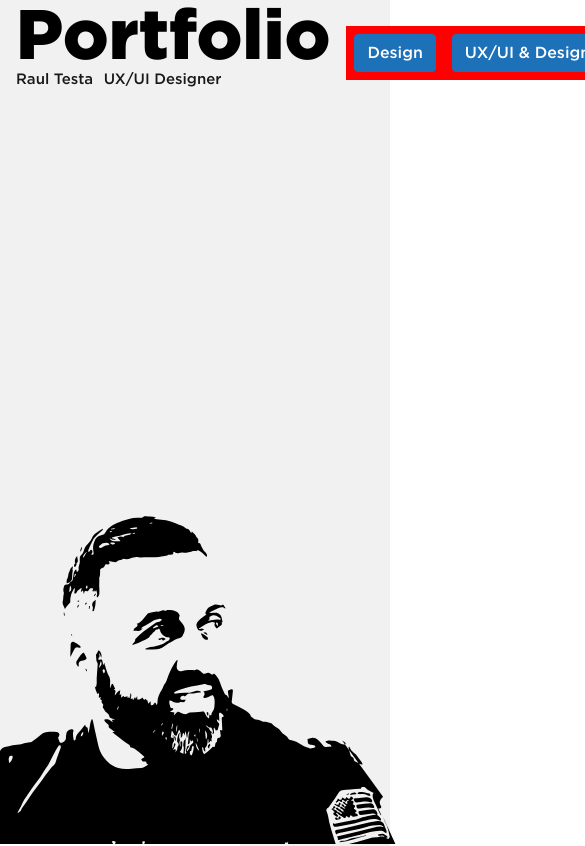
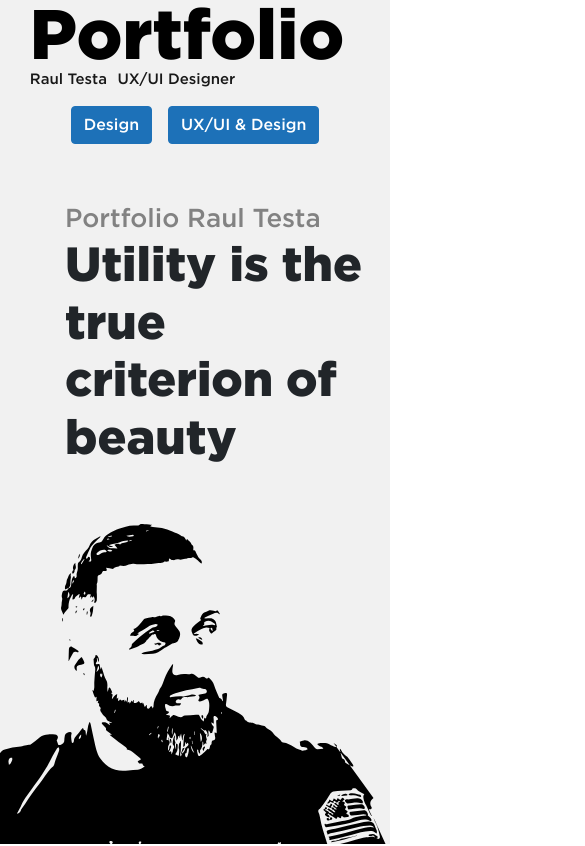
Before and after one commit to raultesta/Vue, a Vue app: page / in a window 390 px wide. Shown: the top 846 px of the page, 585 px wide, since content can reach past the window. Built offline with nearby package versions, Linux system fonts and the light colour scheme.

Commit message:
First mobile draft for the homepage

```diff
--- a/src/App.vue
+++ b/src/App.vue
@@ -19,6 +19,9 @@ export default {
 </script>
 
 <style lang="scss">
+@import "@/assets/scss/base/_variables.scss";
+@import "@/../node_modules/bootstrap/scss/mixins/_breakpoints.scss";
+
 #app {
   position: relative;
 
--- a/src/components/hexagon-grid/Hexagon.vue
+++ b/src/components/hexagon-grid/Hexagon.vue
@@ -36,5 +36,19 @@ export default {
 <style lang="scss">
 .hexagon-wrapper {
   position: relative;
+
+  .hexagon {
+    color: purple;
+    outline: 2px solid purple;
+    border: 2px solid purple;
+    outline-offset: -2px;
+    transition: outline-offset 250ms ease;
+
+    &:focus,
+    &:hover {
+      outline-width: 8px;
+      outline-offset: 8px;
+    }
+  }
 }
 </style>
--- a/src/components/nav/MainNav.vue
+++ b/src/components/nav/MainNav.vue
@@ -73,14 +73,22 @@ export default {
             }
         }
 
+        @include media-breakpoint-down(md) {
+            &.navbar-expand {
+                display: flex;
+                flex-direction: column;
+                align-items: center;
+            }
+        }
+
         .navbar-nav {
             margin-left: auto;
             margin-right: 150px;
             display: flex;
             justify-content: space-around;
 
-            @include media-breakpoint-down(sm) {
-                background: red;
+            @include media-breakpoint-down(md) {
+                margin: 0;
             }
         }
     }
--- a/src/views/pages/Home.vue
+++ b/src/views/pages/Home.vue
@@ -6,11 +6,11 @@
         </b-col>
         <b-col class="col2">
           <div class="utility-text">
+            <span>Portfolio Raul Testa</span>
             <h2>Utility is the true criterion of beauty</h2>
-            <span>Portfolio Raul Testa</span>
           </div>
         </b-col>
-        <b-col class="col3"></b-col>
+        <b-col class="col3 d-none d-lg-block"></b-col>
       </b-row>
     </b-container>
 </template>
@@ -27,11 +27,22 @@ export default {
 </script>
 
 <style lang="scss">
+@import "@/assets/scss/base/_variables.scss";
+@import "@/../node_modules/bootstrap/scss/mixins/_breakpoints.scss";
+
 #app {
   .background.home {
     max-width: 100% !important;
 
     .background-row {
+      @include media-breakpoint-down(md) {
+        height: 100vh;
+        display: flex;
+        flex-direction: column-reverse;
+        align-items: flex-end;
+        flex-wrap: nowrap;
+      }
+
       .col3,
       .col1 {
         height: 100vh;
@@ -47,6 +58,11 @@ export default {
         img.raul-main {
           max-width: 1000px;
           min-width: 400px;
+
+          @include media-breakpoint-down(md) {
+            max-width: 100%;
+            min-width: 0;
+          }
         }
       }
 
@@ -58,14 +74,25 @@ export default {
         background-color: #fff;
         max-width: 300px;
 
-        .nav-buttons {
+        @include media-breakpoint-down(md) {
+          background-color: #f1f1f1;
           width: 100%;
-          position: absolute;
-          top: 0;
-          left: 0;
-          padding-top: 1rem;
-          display: flex;
-          justify-content: space-around;
+          max-width: 100%;
+
+          .utility-text {
+            max-width: 310px;
+            margin-left: auto;
+            margin-top: 200px;
+
+            span {
+              font-size: 26px;
+              color: #828282;
+            }
+
+            h2 {
+              font-size: 48px;
+            }
+          }
         }
       }
 
```
